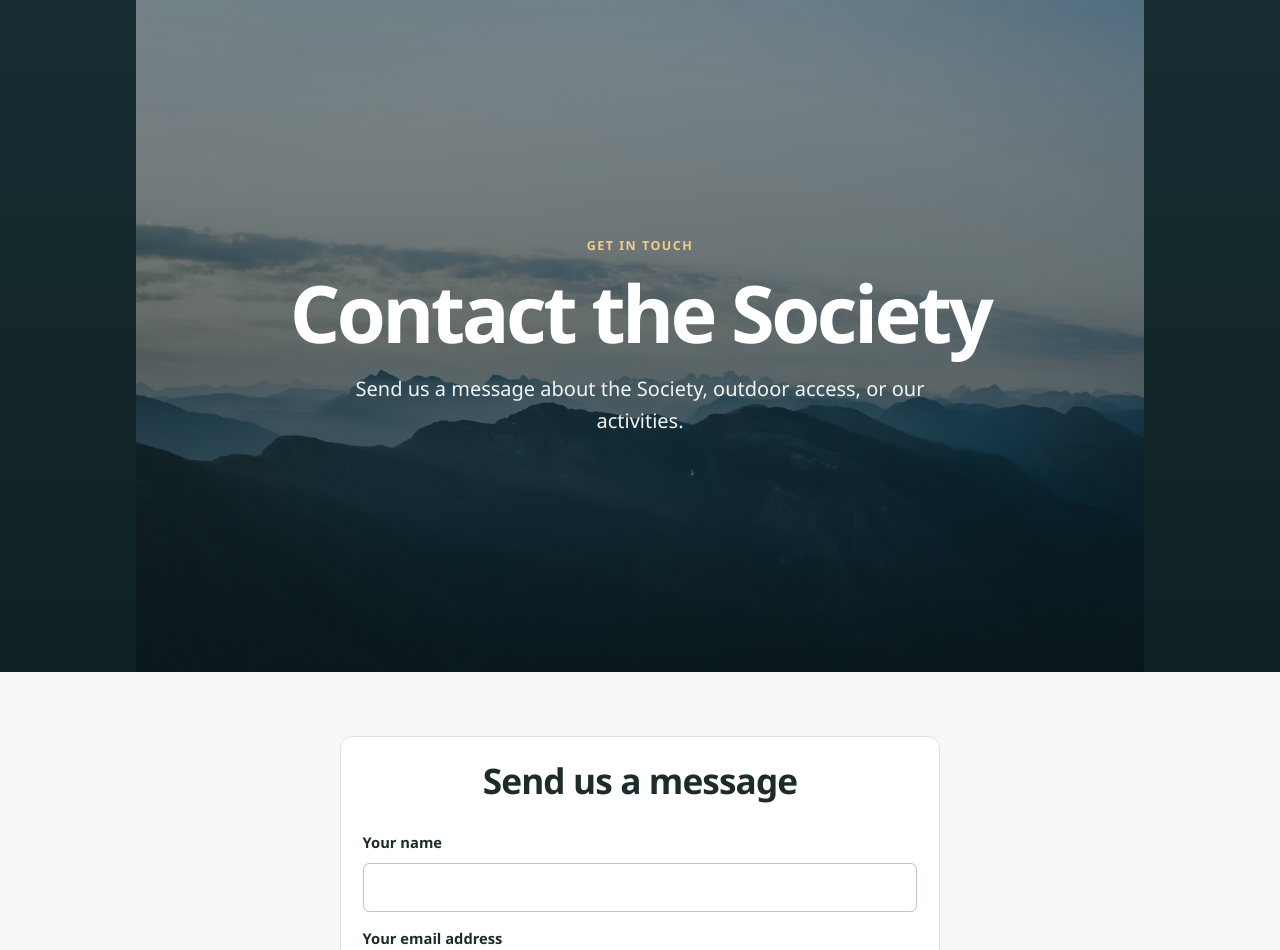
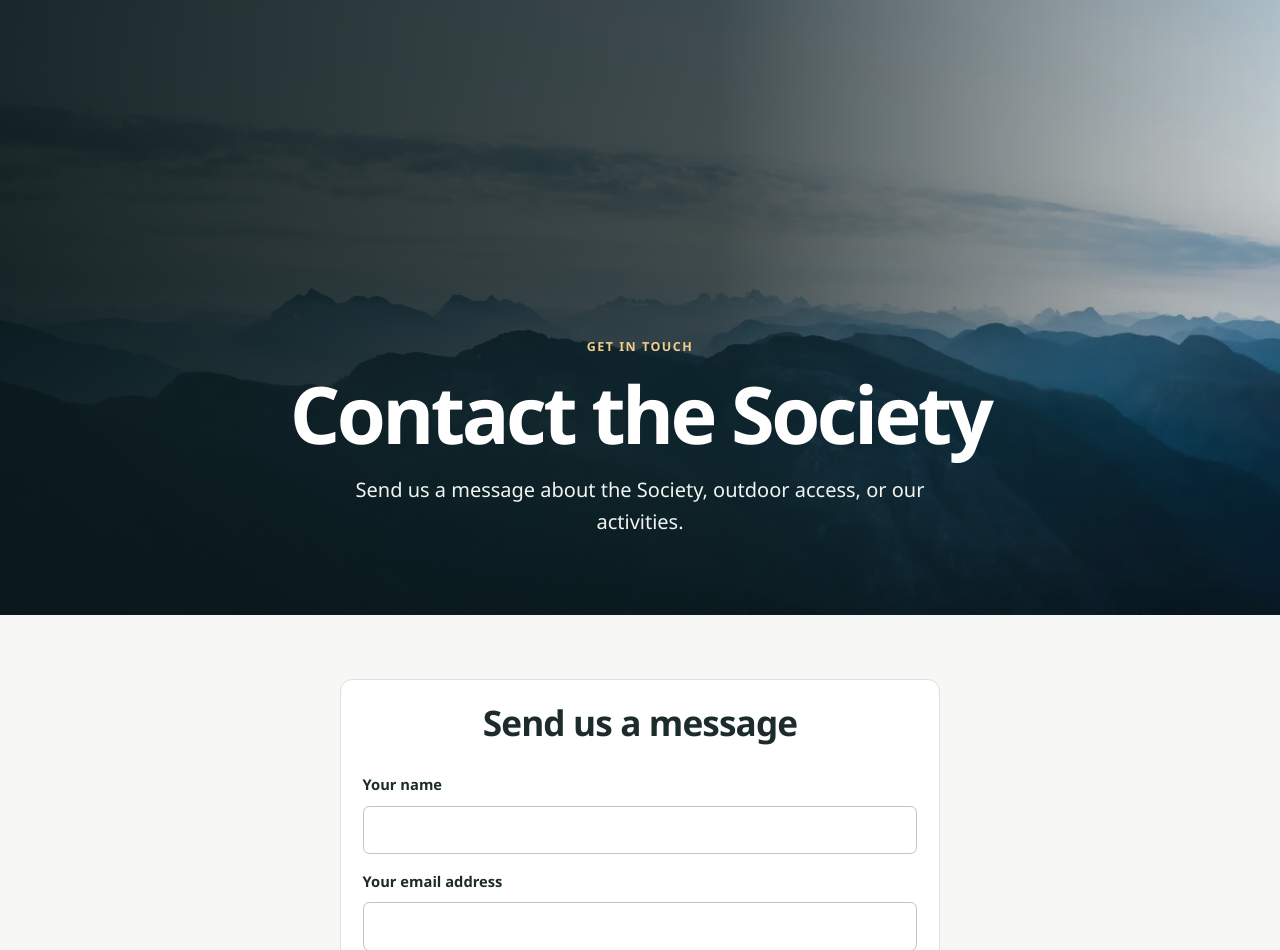
Before and after one commit to trevorjharder/DMWAS, a Flask app: page /contact in a window 1280 px wide. Shown: the part 103-1053 px from the top of the page. Run offline with Flask 3, Linux system fonts and the light colour scheme; some libraries are stand-ins or nearby versions.

Commit message:
Contact page update3

```diff
--- a/static/styles.css
+++ b/static/styles.css
@@ -249,33 +249,11 @@ h3 {
   color: #f1f5f1;
   font-size: clamp(1.05rem, 1.7vw, 1.25rem);
 }
-.about-hero--panorama {
-  align-items: center;
-  min-height: 0;
-  background: #213c40;
+.about-hero__inner--centered {
   text-align: center;
 }
-.about-hero--panorama .about-hero__photo,
-.about-hero--panorama .about-hero__inner {
-  grid-area: 1 / 1;
-}
-.about-hero--panorama .about-hero__photo {
-  position: static;
-  justify-self: center;
-  width: min(100%, 1008px);
-}
-.about-hero--panorama .about-hero__photo img {
-  height: auto;
-  object-fit: contain;
-}
-.about-hero--panorama::before {
-  background: linear-gradient(0deg, rgb(9 24 27 / 74%), rgb(9 24 27 / 42%));
-}
-.about-hero--panorama .about-hero__inner {
-  padding-block: clamp(1.5rem, 4vw, 4rem);
-}
-.about-hero--panorama h1,
-.about-hero--panorama .about-hero__intro {
+.about-hero__inner--centered h1,
+.about-hero__inner--centered .about-hero__intro {
   margin-inline: auto;
 }
 .about-hero__actions {
--- a/templates/about.html
+++ b/templates/about.html
@@ -1,5 +1,4 @@
 {% extends "base.html" %}
-{% from "snow_saddle_panorama.html" import snow_saddle_panorama %}
 
 {% macro pillar_photo(name, description, thumbnail_width=720, photo_width=1600) %}
   <img
@@ -16,7 +15,7 @@
 
 {% block content %}
 <section class="about-hero" aria-labelledby="about-heading">
-  {{ snow_saddle_panorama() }}
+  {% include "snow_saddle_panorama.html" %}
   <div class="about-hero__inner">
     <p class="eyebrow">Community · Education · Conservation · Stewardship</p>
     <h1 id="about-heading">Access to the outdoors in the Mount Waddington region</h1>
--- a/templates/contact.html
+++ b/templates/contact.html
@@ -1,9 +1,8 @@
 {% extends "base.html" %}
-{% from "snow_saddle_panorama.html" import snow_saddle_panorama %}
 {% block content %}
-<section class="about-hero about-hero--panorama" aria-labelledby="contact-heading">
-  {{ snow_saddle_panorama(full_frame=true) }}
-  <div class="about-hero__inner">
+<section class="about-hero" aria-labelledby="contact-heading">
+  {% include "snow_saddle_panorama.html" %}
+  <div class="about-hero__inner about-hero__inner--centered">
     <p class="eyebrow">Get in touch</p>
     <h1 id="contact-heading">Contact the Society</h1>
     <p class="about-hero__intro">
--- a/templates/snow_saddle_panorama.html
+++ b/templates/snow_saddle_panorama.html
@@ -1,20 +1,16 @@
-{% macro snow_saddle_panorama(full_frame=false) %}
 <picture class="about-hero__photo">
-  {% if not full_frame %}
   <source
     media="(max-width: 760px)"
     srcset="{{ url_for('static', filename='about/snow-saddle-panorama-mobile.webp') }}"
   />
-  {% endif %}
   <img
     src="{{ url_for('static', filename='about/snow-saddle-panorama.webp') }}"
     srcset="{{ url_for('static', filename='about/snow-saddle-panorama-medium.webp') }} 1440w,
             {{ url_for('static', filename='about/snow-saddle-panorama.webp') }} 2200w"
-    sizes="{{ '(max-width: 1008px) 100vw, 1008px' if full_frame else '100vw' }}"
+    sizes="100vw"
     width="2200"
     height="1467"
     fetchpriority="high"
     alt="Layers of blue mountain ridges beneath a cloud bank, seen from Snow Saddle"
   />
 </picture>
-{% endmacro %}
```
Also changed, not shown: templates/donate.html (+3 -4 lines), tests/test_site.py (+4 -3 lines).
